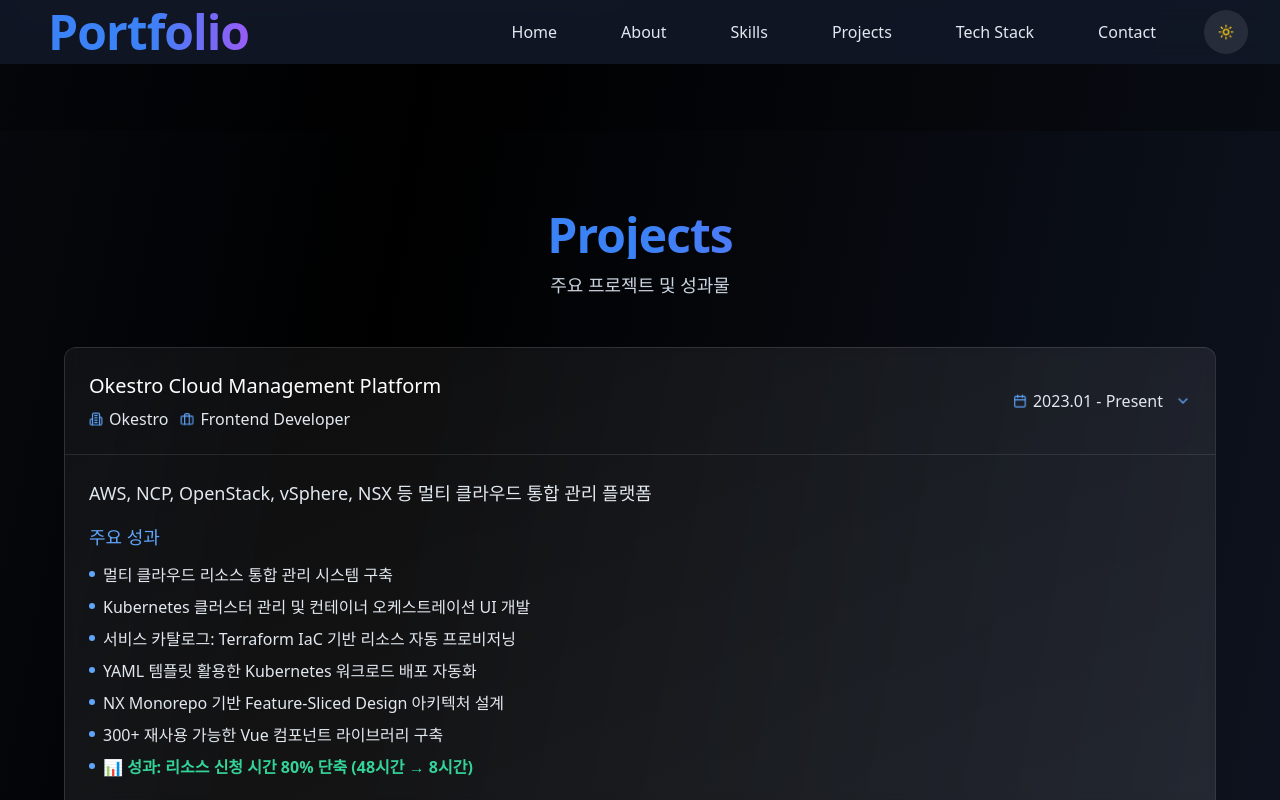
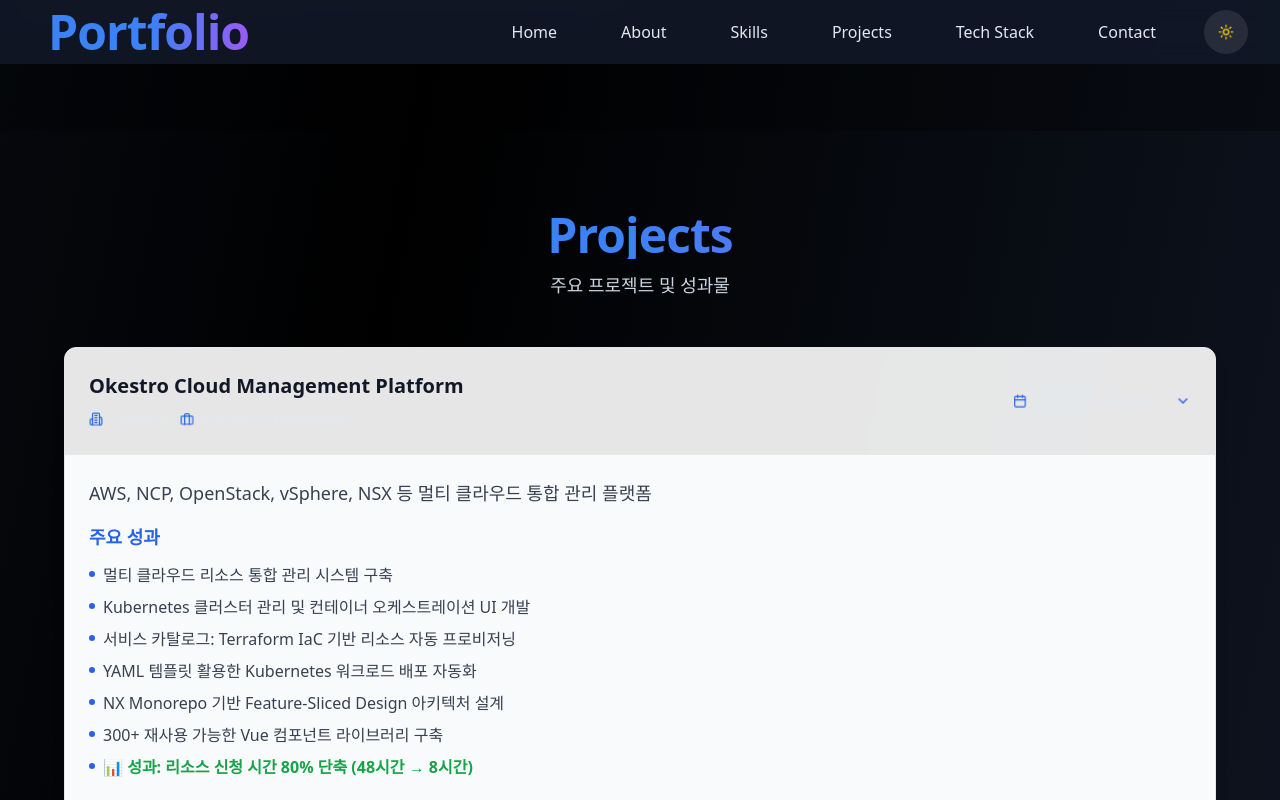
Before and after one commit to rlgus120712-wq/portfolio-khjo, a Next.js app: page / in a window 1280 px wide. Both pictures are taken after a click on the element 640 px from the left and 4862 px from the top of the page. Shown: the part 4462-5262 px from the top of the page. Built offline with nearby package versions, Linux system fonts and the light colour scheme.

Commit message:
Update Projects component with light background colors

```diff
--- a/src/components/Projects.tsx
+++ b/src/components/Projects.tsx
@@ -63,18 +63,18 @@
                 initial={{ opacity: 0, y: 20 }}
                 animate={inView ? { opacity: 1, y: 0 } : {}}
                 transition={{ duration: 0.5, delay: index * 0.05 }} // 지연 시간 단축
-                className="bg-gradient-to-br from-white/5 to-white/10 backdrop-blur-sm border border-white/10 rounded-xl overflow-hidden"
+                className="bg-white/90 backdrop-blur-sm border border-gray-200 rounded-xl overflow-hidden shadow-lg"
               >
                 {/* 아코디언 헤더 - 클릭 가능한 영역 */}
                 <div
-                  className="p-4 sm:p-6 cursor-pointer hover:bg-white/5 transition-colors duration-200"
+                  className="p-4 sm:p-6 cursor-pointer hover:bg-gray-50 transition-colors duration-200"
                   onClick={() => toggleExpanded(index)}
                 >
                   <div className="flex items-center justify-between">
                     {/* 왼쪽: 제목과 회사 정보 */}
                     <div className="flex-1 pr-4">
                       <div className="flex items-center gap-3 mb-2">
-                        <h3 className="text-lg sm:text-xl font-bold text-white leading-tight">
+                        <h3 className="text-lg sm:text-xl font-bold text-gray-900 leading-tight">
                           {project.title}
                         </h3>
                         {project.link && (
@@ -83,22 +83,22 @@
                             target="_blank"
                             rel="noopener noreferrer"
                             onClick={(e) => e.stopPropagation()}
-                            className="flex-shrink-0 p-1.5 bg-primary-500/20 hover:bg-primary-500/30 rounded-md transition-colors"
+                            className="flex-shrink-0 p-1.5 bg-blue-500/20 hover:bg-blue-500/30 rounded-md transition-colors"
                           >
-                            <ExternalLink className="w-4 h-4 text-primary-400" />
+                            <ExternalLink className="w-4 h-4 text-blue-600" />
                           </a>
                         )}
                       </div>
 
-                      <div className="flex flex-wrap items-center gap-3 text-sm text-gray-400">
+                      <div className="flex flex-wrap items-center gap-3 text-sm text-gray-600">
                         {project.company && (
                           <div className="flex items-center gap-1.5">
-                            <Building2 className="w-4 h-4 text-primary-400" />
+                            <Building2 className="w-4 h-4 text-blue-600" />
                             <span>{project.company}</span>
                           </div>
                         )}
                         <div className="flex items-center gap-1.5">
-                          <Briefcase className="w-4 h-4 text-primary-400" />
+                          <Briefcase className="w-4 h-4 text-blue-600" />
                           <span>{project.role}</span>
                         </div>
                       </div>
@@ -106,8 +106,8 @@
 
                     {/* 오른쪽: 기간과 펼치기 버튼 */}
                     <div className="flex items-center gap-3">
-                      <div className="flex items-center gap-1.5 text-sm text-gray-400">
-                        <Calendar className="w-4 h-4 text-primary-400" />
+                      <div className="flex items-center gap-1.5 text-sm text-gray-600">
+                        <Calendar className="w-4 h-4 text-blue-600" />
                         <span className="whitespace-nowrap">{project.period}</span>
                       </div>
 
@@ -117,9 +117,9 @@
                         className="flex-shrink-0"
                       >
                         {isExpanded ? (
-                          <ChevronUp className="w-5 h-5 text-primary-400" />
+                          <ChevronUp className="w-5 h-5 text-blue-600" />
                         ) : (
-                          <ChevronDown className="w-5 h-5 text-primary-400" />
+                          <ChevronDown className="w-5 h-5 text-blue-600" />
                         )}
                       </motion.div>
                     </div>
@@ -134,27 +134,27 @@
                       animate={{ height: 'auto', opacity: 1 }}
                       exit={{ height: 0, opacity: 0 }}
                       transition={{ duration: 0.3, ease: 'easeInOut' }}
-                      className="overflow-hidden border-t border-white/10"
+                      className="overflow-hidden border-t border-gray-200"
                     >
-                      <div className="px-4 sm:px-6 py-4 sm:py-6">
+                      <div className="px-4 sm:px-6 py-4 sm:py-6 bg-gray-50">
                         {/* 프로젝트 설명 */}
-                        <p className="text-gray-300 text-base sm:text-lg mb-4 leading-relaxed">
+                        <p className="text-gray-700 text-base sm:text-lg mb-4 leading-relaxed">
                           {project.description}
                         </p>
 
                         {/* 주요 성과 */}
                         <div className="mb-4">
-                          <h4 className="text-primary-400 font-semibold mb-3 text-base sm:text-lg">
+                          <h4 className="text-blue-600 font-semibold mb-3 text-base sm:text-lg">
                             주요 성과
                           </h4>
                           <div className="space-y-2">
                             {project.highlights.map((highlight, i) => (
                               <div key={i} className="flex items-start gap-2">
-                                <div className="flex-shrink-0 w-1.5 h-1.5 bg-primary-400 rounded-full mt-2"></div>
+                                <div className="flex-shrink-0 w-1.5 h-1.5 bg-blue-600 rounded-full mt-2"></div>
                                 <p className={`text-sm sm:text-base leading-relaxed ${
                                   highlight.startsWith('📊 성과:')
-                                    ? 'text-green-400 font-semibold'
-                                    : 'text-gray-300'
+                                    ? 'text-green-600 font-semibold'
+                                    : 'text-gray-700'
                                 }`}>
                                   {highlight}
                                 </p>
@@ -165,14 +165,14 @@
 
                         {/* 기술 스택 */}
                         <div>
-                          <h4 className="text-primary-400 font-semibold mb-3 text-base sm:text-lg">
+                          <h4 className="text-blue-600 font-semibold mb-3 text-base sm:text-lg">
                             기술 스택
                           </h4>
                           <div className="flex flex-wrap gap-2">
                             {project.tech.map((tech) => (
                               <span
                                 key={tech}
-                                className="px-3 py-1 bg-primary-500/15 text-primary-300 rounded text-sm font-medium"
+                                className="px-3 py-1 bg-blue-100 text-blue-700 rounded text-sm font-medium"
                               >
                                 {tech}
                               </span>
```
